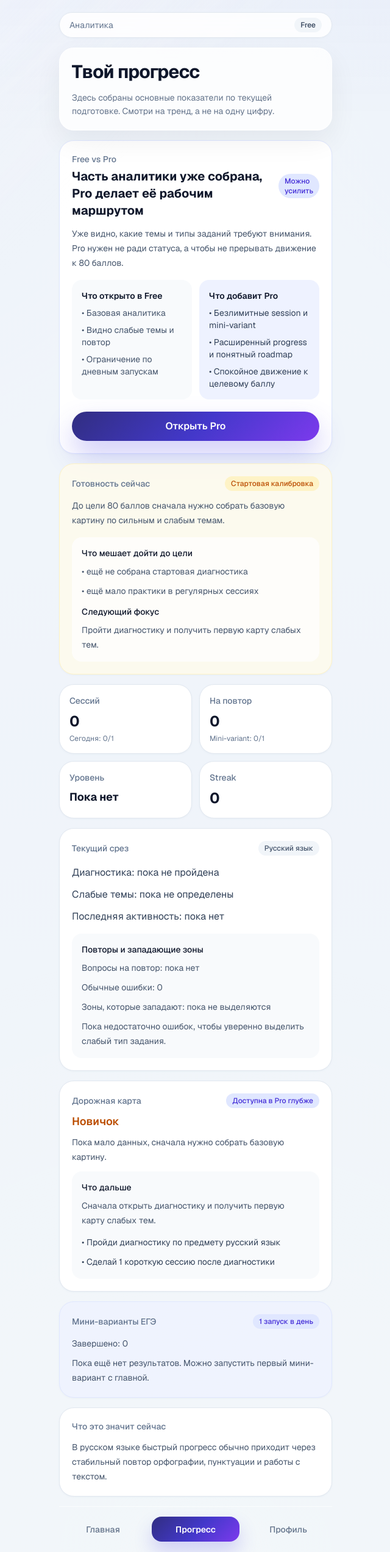
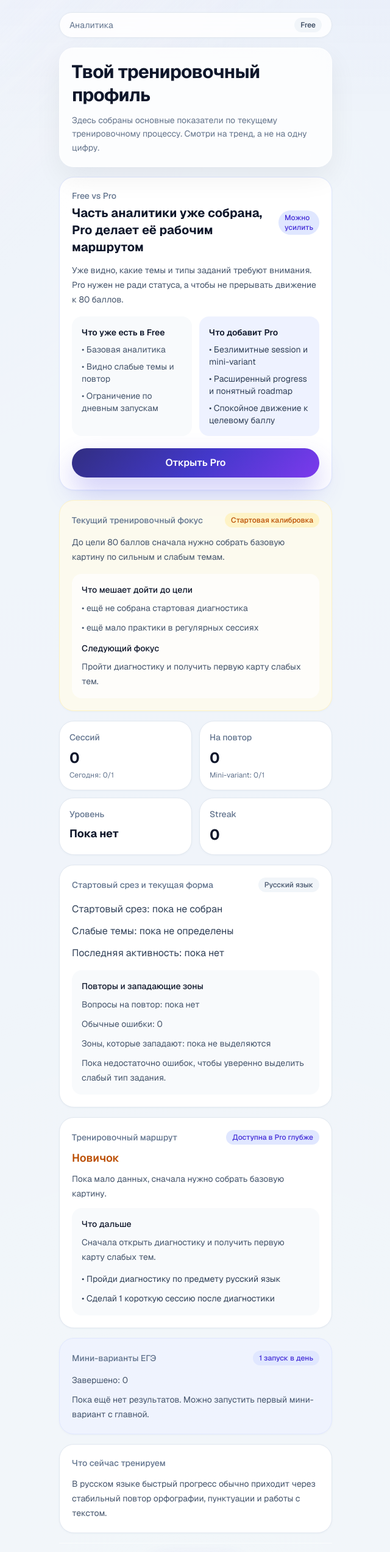
Before and after one commit to 4730188-hue/ege-trainer, a Next.js app: page /progress in a window 1280 px wide. Shown: the top 2545 px of the page at 61% size, without its empty margins (319-959 px from the left). Built offline with nearby package versions, Linux system fonts and the light colour scheme.

Commit message:
Expand trainer content and strengthen learning flow

```diff
--- a/app/home/page.tsx
+++ b/app/home/page.tsx
@@ -122,9 +122,9 @@ export default function HomePage() {
   const focusLabel = focusTaskType ?? weakTopics[0] ?? subjectLabel;
   const diagnosisStatus = diagnosisResult?.completedDiagnosis
     ? levelLabel
-      ? `Пройдена, уровень ${levelLabel}`
-      : "Пройдена"
-    : "Не пройдена";
+      ? `Стартовый срез собран, уровень ${levelLabel}`
+      : "Стартовый срез собран"
+    : "Стартовый срез ещё не собран";
 
   const roadmap = useMemo(
     () =>
@@ -271,7 +271,7 @@ export default function HomePage() {
 
           <div className="mt-5 rounded-[1.5rem] border border-white/12 bg-white/10 p-4 backdrop-blur">
             <div className="flex items-center justify-between gap-3">
-              <p className="text-sm font-medium text-indigo-100/84">Сегодняшний фокус</p>
+              <p className="text-sm font-medium text-indigo-100/84">Текущий тренировочный фокус</p>
               {focusTaskType && (
                 <span className="rounded-full bg-white/12 px-3 py-1 text-[11px] font-semibold text-white/90">
                   {hasPersistentWeakness ? `Слабость: ${focusTaskType}` : `Фокус: ${focusTaskType}`}
@@ -305,7 +305,7 @@ export default function HomePage() {
               </span>
             </div>
             <p className="mt-3 text-sm leading-6 text-slate-700">
-              Полный режим уже открыт. Можно идти без пауз по сессиям, мини-вариантам, умному повтору ошибок и дорожной карте к цели.
+              Полный режим уже открыт. Можно идти без пауз по тренировкам, мини-вариантам, умному повтору ошибок и дорожной карте к цели.
             </p>
           </section>
         ) : (
@@ -364,7 +364,7 @@ export default function HomePage() {
 
           <div className="mt-4 grid grid-cols-2 gap-3">
             <div className="rounded-2xl bg-white/72 p-4">
-              <p className="text-xs uppercase tracking-[0.14em] text-slate-400">Диагностика</p>
+              <p className="text-xs uppercase tracking-[0.14em] text-slate-400">Стартовый срез</p>
               <p className="mt-2 text-base font-semibold text-slate-900">{diagnosisStatus}</p>
             </div>
             <div className="rounded-2xl bg-white/72 p-4">
@@ -377,8 +377,8 @@ export default function HomePage() {
         <section className="rounded-[1.8rem] border border-white/70 bg-white/78 p-5 shadow-[0_18px_45px_rgba(15,23,42,0.06)] backdrop-blur-xl">
           <div className="flex items-center justify-between gap-3">
             <div>
-              <p className="text-sm font-medium text-slate-500">Твой следующий шаг</p>
-              <h2 className="mt-1 text-2xl font-bold tracking-tight text-slate-900">Что двинет результат уже сегодня</h2>
+              <p className="text-sm font-medium text-slate-500">Следующая тренировка</p>
+              <h2 className="mt-1 text-2xl font-bold tracking-tight text-slate-900">Что сейчас тренируем, чтобы двинуть результат</h2>
             </div>
             {repeatCount > 0 && (
               <span className="rounded-full bg-amber-100 px-3 py-1 text-xs font-semibold text-amber-700">
--- a/app/progress/page.tsx
+++ b/app/progress/page.tsx
@@ -159,9 +159,9 @@ export default function ProgressPage() {
         </div>
 
         <div className="glass-card rounded-3xl p-5">
-          <h1 className="text-3xl font-bold leading-tight tracking-tight">Твой прогресс</h1>
+          <h1 className="text-3xl font-bold leading-tight tracking-tight">Твой тренировочный профиль</h1>
           <p className="mt-3 text-sm helper-text">
-            Здесь собраны основные показатели по текущей подготовке. Смотри на тренд, а не на одну цифру.
+            Здесь собраны основные показатели по текущему тренировочному процессу. Смотри на тренд, а не на одну цифру.
           </p>
         </div>
 
@@ -174,7 +174,7 @@ export default function ProgressPage() {
               </span>
             </div>
             <p className="mt-3 text-sm leading-6 text-slate-700">
-              Расширенный режим уже включён локально. Можно отслеживать динамику, идти по roadmap и не упираться в лимиты сессий и мини-вариантов.
+              Расширенный режим уже включён локально. Можно отслеживать тренировочную динамику, идти по roadmap и не упираться в лимиты сессий и мини-вариантов.
             </p>
           </div>
         ) : (
@@ -195,7 +195,7 @@ export default function ProgressPage() {
             </p>
             <div className="mt-4 grid grid-cols-2 gap-3 text-sm">
               <div className="rounded-2xl bg-slate-50 p-4">
-                <p className="font-semibold text-slate-900">Что открыто в Free</p>
+                <p className="font-semibold text-slate-900">Что уже есть в Free</p>
                 <div className="mt-2 space-y-2 text-slate-600">
                   <p>• Базовая аналитика</p>
                   <p>• Видно слабые темы и повтор</p>
@@ -219,7 +219,7 @@ export default function ProgressPage() {
 
         <div className={`rounded-3xl border p-5 shadow-sm shadow-slate-200/40 ${readinessTone.card}`}>
           <div className="flex items-center justify-between gap-3">
-            <p className="text-sm font-medium text-slate-500">Готовность сейчас</p>
+            <p className="text-sm font-medium text-slate-500">Текущий тренировочный фокус</p>
             <span className={`rounded-full px-2.5 py-1 text-xs font-medium ${readinessTone.badge}`}>
               {readiness.statusLabel}
             </span>
@@ -262,13 +262,13 @@ export default function ProgressPage() {
 
         <div className="rounded-3xl border border-slate-200 bg-white p-5 shadow-sm shadow-slate-200/40">
           <div className="flex items-center justify-between gap-3">
-            <p className="text-sm font-medium text-slate-500">Текущий срез</p>
+            <p className="text-sm font-medium text-slate-500">Стартовый срез и текущая форма</p>
             <span className="rounded-full bg-slate-100 px-2.5 py-1 text-xs font-medium text-slate-600">
               {subjectLabel}
             </span>
           </div>
           <div className="mt-4 space-y-3 text-base text-slate-700">
-            <p>Диагностика: {diagnosisCompleted ? "пройдена" : "пока не пройдена"}</p>
+            <p>Стартовый срез: {diagnosisCompleted ? "собран" : "пока не собран"}</p>
             <p className={weakTopics.length > 0 ? "text-amber-700" : "text-slate-700"}>
               Слабые темы: {weakTopics.length > 0 ? weakTopics.join(", ") : "пока не определены"}
             </p>
@@ -300,7 +300,7 @@ export default function ProgressPage() {
 
         <div className="rounded-3xl border border-slate-200 bg-white p-5 shadow-sm shadow-slate-200/40">
           <div className="flex items-center justify-between gap-3">
-            <p className="text-sm font-medium text-slate-500">Дорожная карта</p>
+            <p className="text-sm font-medium text-slate-500">Тренировочный маршрут</p>
             <span className={`rounded-full px-2.5 py-1 text-xs font-medium ${isPro ? "bg-emerald-100 text-emerald-700" : "bg-indigo-100 text-indigo-700"}`}>
               {isPro ? "Полная" : "Доступна в Pro глубже"}
             </span>
@@ -338,7 +338,7 @@ export default function ProgressPage() {
         </div>
 
         <div className="rounded-3xl border border-slate-200 bg-white p-5 shadow-sm shadow-slate-200/40">
-          <p className="text-sm font-medium text-slate-500">Что это значит сейчас</p>
+          <p className="text-sm font-medium text-slate-500">Что сейчас тренируем</p>
           <p className="mt-3 text-sm leading-6 text-slate-600">{note}</p>
           {repeatCount > 0 && (
             <div className="mt-3 rounded-2xl bg-amber-50/80 p-4">
--- a/app/result/page.tsx
+++ b/app/result/page.tsx
@@ -46,7 +46,7 @@ export default function ResultPage() {
     <main className="min-h-[100dvh] px-4 py-4 text-slate-900">
       <div className="mx-auto flex min-h-[calc(100dvh-2rem)] w-full max-w-md flex-col gap-3">
         <div className="flex items-center justify-between rounded-full border border-white/65 bg-white/55 px-4 py-2 text-sm text-slate-500 shadow-[0_10px_30px_rgba(99,102,241,0.08)] backdrop-blur-xl">
-          <span>Результат диагностики</span>
+          <span>Стартовый срез</span>
           <span className="rounded-full bg-emerald-100 px-3 py-1 text-xs font-semibold text-emerald-700">
             Картина собрана
           </span>
@@ -67,7 +67,7 @@ export default function ResultPage() {
           </div>
 
           <p className="mt-4 text-sm leading-7 text-slate-600">
-            Мы посмотрели 6 вопросов по предмету {subjectLabel.toLowerCase()}. Теперь у тебя не абстрактное ощущение, а понятная стартовая картина.
+            Мы посмотрели 6 вопросов по предмету {subjectLabel.toLowerCase()}. Теперь стартовый срез собран, и дальше можно переходить в понятный режим тренировки.
           </p>
 
           <div className="mt-5 rounded-[1.7rem] bg-[linear-gradient(135deg,#312e81_0%,#4338ca_55%,#6366f1_100%)] p-4 text-white shadow-[0_22px_45px_rgba(79,70,229,0.28)]">
@@ -108,16 +108,16 @@ export default function ResultPage() {
           </div>
 
           <div className="rounded-[1.8rem] border border-white/70 bg-white/78 p-5 shadow-[0_18px_45px_rgba(15,23,42,0.06)] backdrop-blur-xl">
-            <p className="text-sm font-semibold uppercase tracking-[0.16em] text-slate-500">Что делать дальше</p>
+            <p className="text-sm font-semibold uppercase tracking-[0.16em] text-slate-500">Что тренировать дальше</p>
             <p className="mt-3 text-base font-semibold leading-7 text-slate-900">
-              У тебя уже есть направление. Теперь нужен ритм, а не новые догадки.
+              Направление уже найдено. Теперь важнее ритм тренировок, а не новые догадки.
             </p>
             <p className="mt-2 text-sm leading-6 text-slate-600">{advice}</p>
           </div>
         </div>
 
         <div className="sticky bottom-0 mt-auto rounded-[1.8rem] border border-indigo-100/80 bg-white/80 p-3 shadow-[0_18px_40px_rgba(99,102,241,0.14)] backdrop-blur-xl">
-          <p className="mb-2 text-center text-xs font-medium text-slate-500">Следующий шаг откроет персональные сессии и маршрут</p>
+          <p className="mb-2 text-center text-xs font-medium text-slate-500">Следующий шаг переведёт тебя из стартового среза в персональный режим тренировки</p>
           <Link
             href="/paywall"
             className="primary-cta"
```
Also changed, not shown: app/profile/page.tsx (+4 -3 lines).
